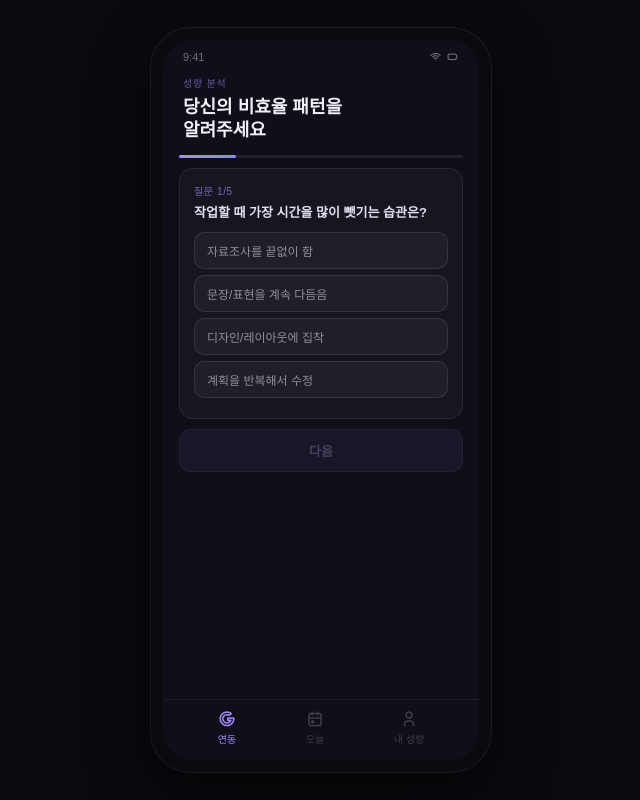
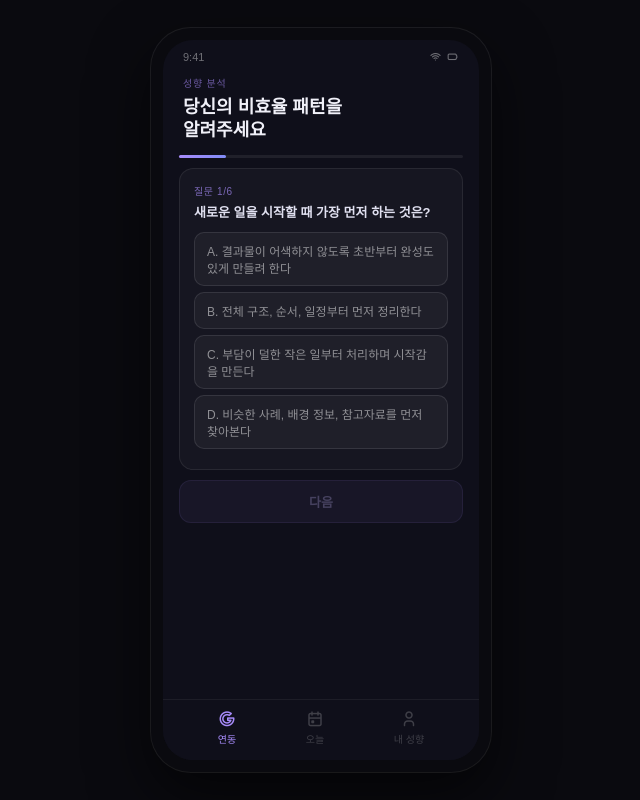
Before and after one commit to jaew99k/to-do-not-list, a FastAPI app: page /onboarding in a window 1280 px wide. Shown: the whole page, without its empty margins (319-959 px from the left). Run offline with FastAPI, Linux system fonts and the light colour scheme.

Commit message:
update onboarding questions and user types

```diff
--- a/main.py
+++ b/main.py
@@ -99,11 +99,18 @@ async def analyze(request: Request):
     prompt = f"""당신은 사용자의 생산성을 방해하는 요소를 분석하는 전문가입니다.
 
 아래는 사용자의 성향 분석 결과입니다:
-- 작업 시 가장 시간을 많이 뺏기는 습관: {answers.get('q1', '없음')}
-- 마감 전 반복하는 비효율적 행동: {answers.get('q2', '없음')}
-- 집중이 깨질 때 주로 하는 행동: {answers.get('q3', '없음')}
-- 완벽주의 성향이 나타나는 영역: {answers.get('q4', '없음')}
-- 작업 전 과도하게 준비하는 것: {answers.get('q5', '없음')}
+- 새로운 일을 시작할 때: {answers.get('q1', '없음')}
+- 마감이 다가올 때: {answers.get('q2', '없음')}
+- 결과물이 완성됐을 때: {answers.get('q3', '없음')}
+- 예상보다 시간이 생겼을 때: {answers.get('q4', '없음')}
+- 여러 일정이 겹쳤을 때: {answers.get('q5', '없음')}
+- 일이 잘 안 풀릴 때: {answers.get('q6', '없음')}
+
+사용자 유형은 아래 4가지 중 답변 패턴에 따라 판단하세요:
+- 완성추구형 (A가 많음): 결과물 완성도와 세부 품질을 중요시, 마지막까지 수정하는 성향
+- 체계정리형 (B가 많음): 전체 흐름과 우선순위를 먼저 정리해야 안정적으로 움직이는 성향
+- 준비안정형 (C가 많음): 심리적으로 안정된 상태에서 업무에 진입하려는 성향
+- 맥락파악형 (D가 많음): 충분한 정보와 배경을 파악한 뒤 본격적으로 시작하는 성향
 
 아래는 이번 주 전체 일정입니다 (날짜순):
 {json.dumps(events, ensure_ascii=False)}
--- a/templates/onboarding.html
+++ b/templates/onboarding.html
@@ -112,29 +112,64 @@
 
         const questions = [
             {
-                id: "q1", label: "질문 1/5",
-                text: "작업할 때 가장 시간을 많이 뺏기는 습관은?",
-                options: ["자료조사를 끝없이 함", "문장/표현을 계속 다듬음", "디자인/레이아웃에 집착", "계획을 반복해서 수정"]
+                id: "q1", label: "질문 1/6",
+                text: "새로운 일을 시작할 때 가장 먼저 하는 것은?",
+                options: [
+                    "A. 결과물이 어색하지 않도록 초반부터 완성도 있게 만들려 한다",
+                    "B. 전체 구조, 순서, 일정부터 먼저 정리한다",
+                    "C. 부담이 덜한 작은 일부터 처리하며 시작감을 만든다",
+                    "D. 비슷한 사례, 배경 정보, 참고자료를 먼저 찾아본다"
+                ]
             },
             {
-                id: "q2", label: "질문 2/5",
-                text: "마감 전에 반복하는 비효율적 행동은?",
-                options: ["처음부터 다시 쓰기", "완벽한 구조를 잡으려 함", "다른 사람 결과물과 비교", "사소한 디테일 수정"]
+                id: "q2", label: "질문 2/6",
+                text: "마감이 다가올 때 나에게 가장 자주 나타나는 모습은?",
+                options: [
+                    "A. 부족한 부분이 계속 보여서 마지막까지 수정한다",
+                    "B. 계획과 우선순위를 다시 정리한다",
+                    "C. 부담이 큰 핵심 작업보다 쉬운 일을 먼저 처리한다",
+                    "D. 더 확실한 근거나 정보를 찾고 싶어진다"
+                ]
             },
             {
-                id: "q3", label: "질문 3/5",
-                text: "집중이 깨질 때 주로 하는 행동은?",
-                options: ["SNS/유튜브 확인", "다른 작업으로 전환", "계획표 다시 짜기", "새로운 도구/앱 탐색"]
+                id: "q3", label: "질문 3/6",
+                text: "결과물이 어느 정도 완성됐을 때 가장 많이 드는 생각은?",
+                options: [
+                    "A. 조금만 더 다듬으면 더 좋아질 것 같다",
+                    "B. 마무리 전에 전체 흐름과 순서를 다시 점검해야겠다",
+                    "C. 아직 마음의 준비가 안 됐으니 다른 것부터 처리하자",
+                    "D. 이 방향이 맞는지 사례나 기준을 한 번 더 확인해야겠다"
+                ]
             },
             {
-                id: "q4", label: "질문 4/5",
-                text: "완벽주의 성향이 가장 심한 영역은?",
-                options: ["글쓰기/문서 작성", "발표자료/PPT", "코딩/기술 구현", "일정 관리/계획"]
+                id: "q4", label: "질문 4/6",
+                text: "예상보다 시간이 조금 생겼을 때 가장 먼저 하게 되는 행동은?",
+                options: [
+                    "A. 이미 한 작업의 표현, 디자인, 디테일을 다시 손본다",
+                    "B. 다음 일정이나 할 일을 다시 정리한다",
+                    "C. 유튜브, SNS, 메신저 등으로 잠깐 쉬다가 시간이 길어진다",
+                    "D. 관련 정보나 참고 사례를 더 찾아본다"
+                ]
             },
             {
-                id: "q5", label: "질문 5/5",
-                text: "작업 시작 전 과도하게 준비하는 것은?",
-                options: ["레퍼런스/사례 수집", "도구/환경 세팅", "목차/구조 짜기", "관련 지식 공부"]
+                id: "q5", label: "질문 5/6",
+                text: "여러 일정이 겹쳤을 때 나에게 가장 가까운 모습은?",
+                options: [
+                    "A. 하나의 결과물을 더 잘 만들려다가 다른 일정이 밀린다",
+                    "B. 전체 일정을 다시 짜느라 실제 시작이 늦어진다",
+                    "C. 가장 부담이 덜한 일부터 처리하며 중요한 일을 미룬다",
+                    "D. 각 일정에 필요한 정보를 더 확인하느라 결정이 늦어진다"
+                ]
+            },
+            {
+                id: "q6", label: "질문 6/6",
+                text: "일이 잘 안 풀릴 때 내가 가장 자주 하는 행동은?",
+                options: [
+                    "A. 더 나은 결과를 만들기 위해 기존 작업을 계속 수정한다",
+                    "B. 원인을 분석하고 계획을 다시 세운다",
+                    "C. 잠시 미뤄두고 다른 쉬운 일부터 처리한다",
+                    "D. 더 좋은 방법이 있을 것 같아서 관련 정보를 찾아본다"
+                ]
             }
         ];
 
```
